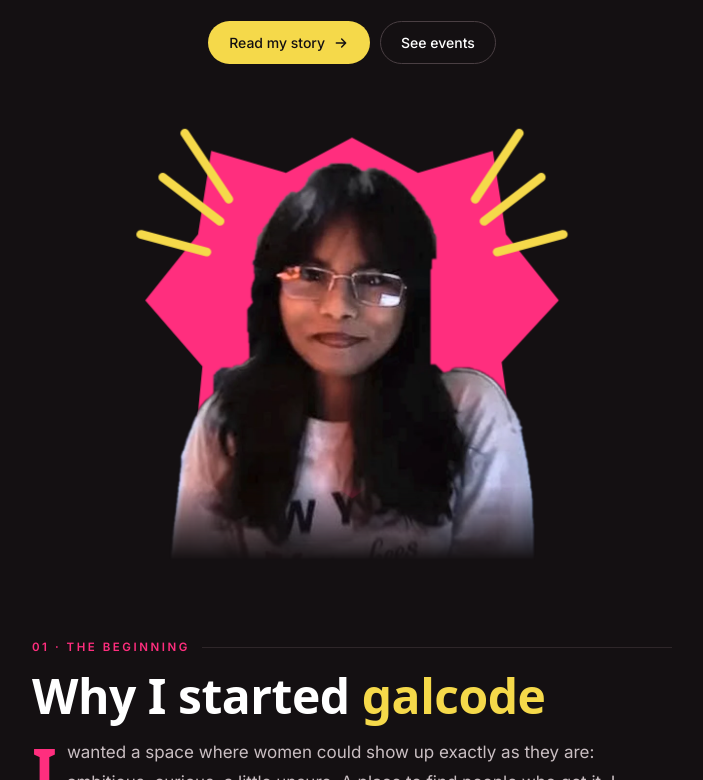
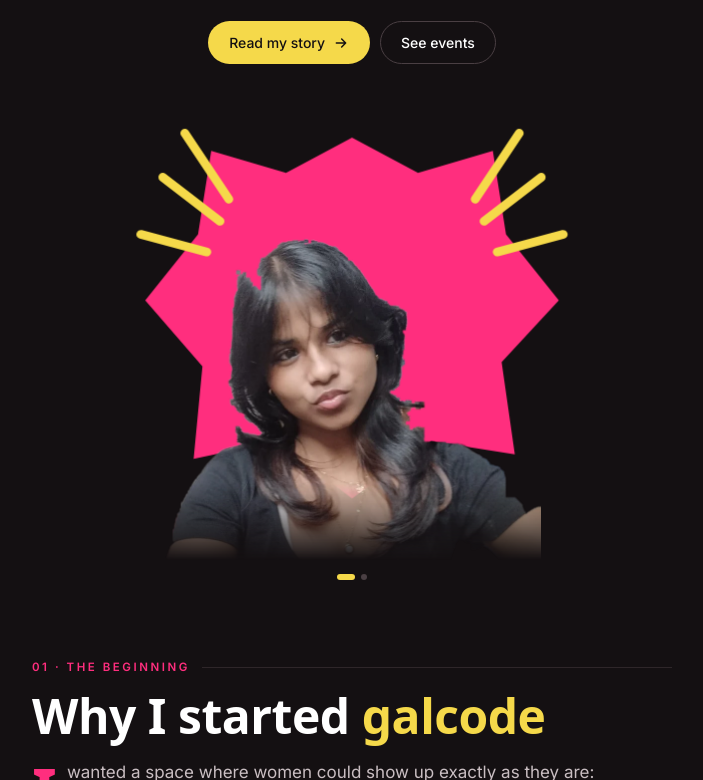
Before and after one commit to thisisgalcode/galcode, a website: page our-story.html in a window 1280 px wide. Shown: the part 422-1202 px from the top of the page, without its empty margins (288-991 px from the left). Drawn offline with Linux system fonts and the light colour scheme; a web font is replaced by a local one.

Commit message:
Our story: auto-sliding, swipeable hero photos with dots
Co-Authored-By: Claude Opus 5.5 <noreply@anthropic.com>
Claude-Session: https://claude.ai/code/session_01QfvR2zkpKMmeSbyYrL9ffA

```diff
--- a/our-story.html
+++ b/our-story.html
@@ -50,7 +50,14 @@
   .hero-btns{display:flex;gap:10px;justify-content:center;flex-wrap:wrap;margin-top:24px}
   .burst{position:relative;width:min(440px,100%);margin:34px auto 0;aspect-ratio:1/1.05}
   .burst > svg{position:absolute;inset:0;width:100%;height:100%;overflow:visible}
-  .burst .me{position:absolute;left:8%;right:8%;bottom:0;width:84%;height:90%;object-fit:contain;object-position:bottom;-webkit-mask-image:linear-gradient(#000 82%,transparent);mask-image:linear-gradient(#000 82%,transparent);animation:rise .7s .25s cubic-bezier(.2,.8,.2,1) both}
+  .me-track{position:absolute;left:0;right:0;bottom:0;height:92%;display:flex;overflow-x:auto;overflow-y:hidden;scroll-snap-type:x mandatory;scrollbar-width:none;-webkit-overflow-scrolling:touch;animation:rise .7s .25s cubic-bezier(.2,.8,.2,1) both}
+  .me-track::-webkit-scrollbar{display:none}
+  .me-slide{flex:0 0 100%;scroll-snap-align:center;display:flex;justify-content:center;align-items:flex-end}
+  .me-slide picture{display:contents}
+  .burst .me{width:86%;height:100%;object-fit:contain;object-position:bottom;-webkit-mask-image:linear-gradient(#000 82%,transparent);mask-image:linear-gradient(#000 82%,transparent)}
+  .me-dots{display:flex;justify-content:center;gap:6px;margin-top:14px}
+  .me-dots i{width:6px;height:6px;border-radius:99px;background:#4A3F43;transition:width .3s,background .3s}
+  .me-dots i.on{width:18px;background:var(--yellow)}
   @keyframes rise{from{transform:translateY(24px);opacity:0}}
   .burst .me-ph{position:absolute;left:22%;right:22%;bottom:0;height:62%;display:grid;place-items:end center}
   .scrib path{stroke:var(--yellow);stroke-width:4;stroke-linecap:round;fill:none;stroke-dasharray:60;stroke-dashoffset:60;animation:draw .7s .5s ease-out forwards}
@@ -129,11 +136,12 @@
         <path d="M186 36 L160 56"/><path d="M196 62 L166 70"/><path d="M176 16 L156 46"/>
       </g>
     </svg>
-    <picture>
-      <source srcset="/story/raksha.webp" type="image/webp">
-      <img class="me" src="/story/raksha.png" alt="Raksha, founder of galcode" width="760" height="822">
-    </picture>
+    <div class="me-track" id="meTrack" aria-label="Photos of Raksha">
+      <div class="me-slide"><picture><source srcset="/story/raksha-2.webp" type="image/webp"><img class="me" src="/story/raksha-2.png" alt="Raksha, founder of galcode" width="760" height="650"></picture></div>
+      <div class="me-slide"><picture><source srcset="/story/raksha.webp" type="image/webp"><img class="me" src="/story/raksha.png" alt="Raksha smiling" width="760" height="822" loading="lazy"></picture></div>
+    </div>
   </div>
+  <div class="me-dots" id="meDots" aria-hidden="true"></div>
 </section>
 
 <article class="story" id="story">
@@ -188,6 +196,23 @@
 </section>
 
 <script>
+// Hero photos: slide on their own every few seconds; swipe works too
+(function(){
+  const t = document.getElementById("meTrack"), dots = document.getElementById("meDots");
+  const n = t.children.length; if (n < 2) return;
+  dots.innerHTML = "<i></i>".repeat(n);
+  const cur = () => Math.round(t.scrollLeft / t.clientWidth);
+  const paint = () => [...dots.children].forEach((d,i) => d.classList.toggle("on", i === cur()));
+  t.addEventListener("scroll", () => requestAnimationFrame(paint), {passive:true}); paint();
+  if (matchMedia("(prefers-reduced-motion: reduce)").matches) return;
+  let hold = 0;
+  ["pointerdown","touchstart","wheel"].forEach(ev => t.addEventListener(ev, () => { hold = Date.now() + 6000; }, {passive:true}));
+  setInterval(() => {
+    if (Date.now() < hold || document.hidden) return;
+    t.scrollTo({left: ((cur() + 1) % n) * t.clientWidth, behavior: "smooth"});
+  }, 3200);
+})();
+
 // Fade sections in as you scroll
 const io = new IntersectionObserver(es => es.forEach(e => { if (e.isIntersecting){ e.target.classList.add("in"); io.unobserve(e.target); } }), {threshold:.12});
 document.querySelectorAll(".rv").forEach(el => io.observe(el));
```
Also changed, not shown: story/raksha-2.png (added), story/raksha-2.webp (added).
